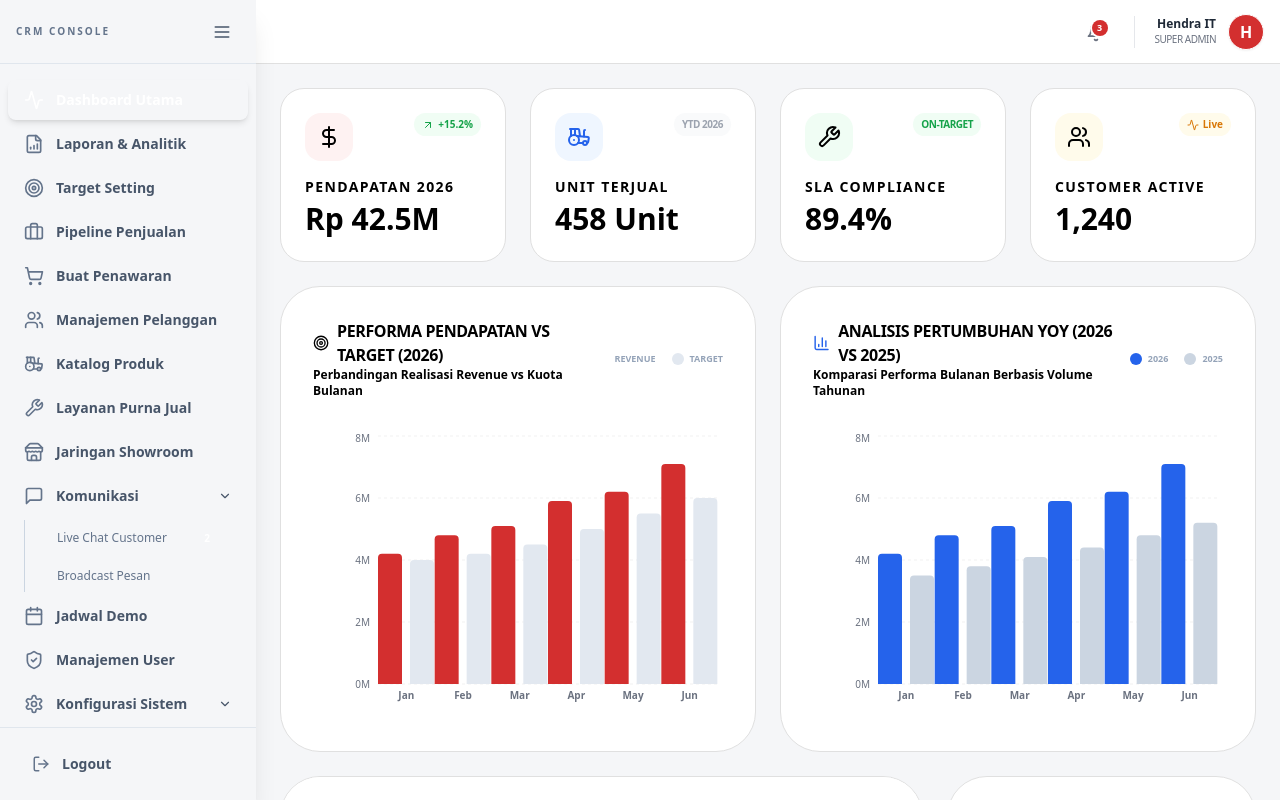
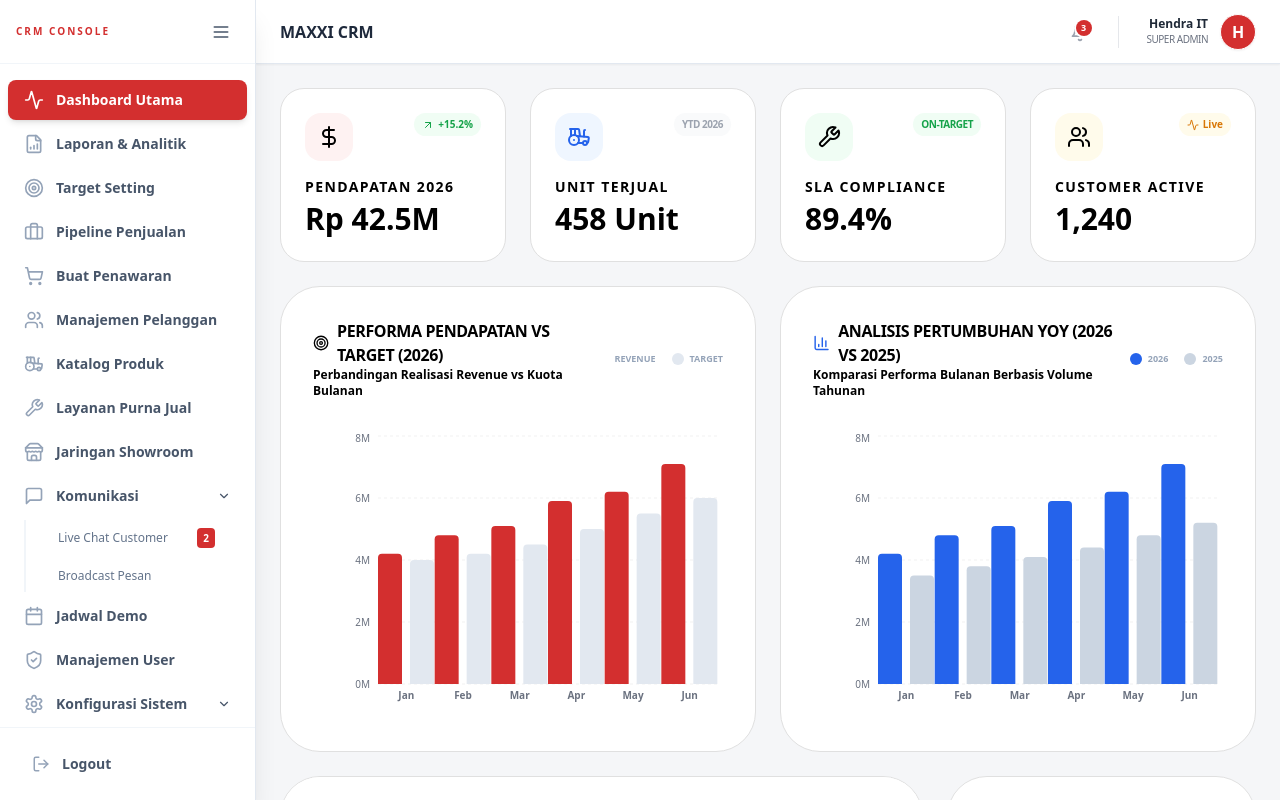
Before and after one commit to h2s-product/crm-maxxi, a React (Vite) app in the folder CRM-main/: page / in a window 1280 px wide. Both pictures are taken after a click on the button "MASUK KE DASHBOARD". Built offline with nearby package versions, Linux system fonts and the light colour scheme.

Commit message:
Update Layout.tsx

```diff
--- a/CRM-main/src/components/Layout.tsx
+++ b/CRM-main/src/components/Layout.tsx
@@ -1,6 +1,5 @@
-
 import React, { useState, useEffect, useRef } from 'react';
-import { Activity, Tractor, Users, ShoppingCart, Calendar, Menu, Settings, Briefcase, Wrench, Megaphone, Store, Bell, Check, X, AlertTriangle, Info, ShieldCheck, MessageSquare, MessageCircle, ChevronDown, ChevronRight, LogOut, User as UserIcon, FormInput, LayoutDashboard, Map as MapIcon, Maximize, Minimize, Package, UserPlus, CheckCheck, Trash2, FileBarChart, Target } from 'lucide-react';
+import { Activity, Tractor, Users, ShoppingCart, Calendar, Menu, Settings, Briefcase, Wrench, Megaphone, Store, Bell, LogOut, MessageSquare, MessageCircle, ChevronDown, ChevronRight, FormInput, LayoutDashboard, Map as MapIcon, FileBarChart, Target, ShieldCheck } from 'lucide-react';
 import { User, UserRole } from '../types';
 
 interface LayoutProps {
@@ -11,7 +10,7 @@ interface LayoutProps {
   onLogout: () => void;
 }
 
-export const MaxxiLogo = ({ className, variant }: { className?: string; variant?: string }) => null;
+export const MaxxiLogo = () => null;
 
 interface NavItem {
   id: string;
@@ -91,17 +90,21 @@ const Layout: React.FC<LayoutProps> = ({ children, currentPage, onNavigate, user
 
   return (
     <div className="flex h-screen bg-[#F5F6F8] overflow-hidden font-sans">
-      <aside className={`${sidebarOpen ? 'w-64' : 'w-20'} bg-maxxi-sidebar text-slate-800 transition-all duration-300 flex flex-col z-20 shadow-xl`}>
-        <div className="p-4 flex items-center justify-between h-16 border-b border-slate-300/50">
+      {/* SIDEBAR */}
+      <aside className={`${sidebarOpen ? 'w-64' : 'w-20'} bg-white text-slate-800 transition-all duration-300 flex flex-col z-20 shadow-xl border-r border-slate-200`}>
+        <div className="p-4 flex items-center justify-between h-16 border-b border-slate-100">
           <div className={`${!sidebarOpen && 'hidden'} overflow-hidden transition-all duration-300`}>
-             <span className="text-[10px] block font-black text-slate-500 uppercase tracking-[0.2em]">CRM Console</span>
+             <span className="text-[10px] block font-black text-[#D32F2F] uppercase tracking-[0.2em]">CRM Console</span>
           </div>
-            <button onClick={() => setSidebarOpen(!sidebarOpen)} className="p-2 rounded-lg transition-colors text-slate-600 hover:bg-red-600 hover:text-white">
+          <button
+            onClick={() => setSidebarOpen(!sidebarOpen)}
+            className="p-2 rounded-lg transition-all hover:bg-red-50 text-slate-600 hover:text-[#D32F2F] active:scale-90 outline-none"
+          >
             <Menu size={20} />
           </button>
         </div>
 
-        <nav className="flex-1 py-4 space-y-1 px-2 overflow-y-auto custom-scrollbar">
+        <nav className="flex-1 py-4 space-y-1 px-2 overflow-y-auto">
           {navItems.map((item) => {
             if (!isSectionAllowed(item.id)) return null;
             const isActive = currentPage === item.id || (item.children && item.children.some(c => c.id === currentPage));
@@ -114,38 +117,42 @@ const Layout: React.FC<LayoutProps> = ({ children, currentPage, onNavigate, user
                             if (!sidebarOpen) setSidebarOpen(true);
                             if (item.children) toggleSubMenu(item.id); else onNavigate(item.id);
                         }}
-                        className={`w-full flex items-center justify-between px-4 py-2.5 rounded-lg transition-all duration-200 group ${
-                            isActive ? 'bg-maxxi-primary text-white shadow-md' : 'text-slate-600 hover:bg-slate-300/50 hover:text-slate-900'
+                        className={`w-full flex items-center justify-between px-4 py-2.5 rounded-lg transition-all duration-200 group outline-none active:scale-[0.98] ${
+                            isActive
+                                ? 'bg-[#D32F2F] text-white shadow-md'
+                                : 'text-slate-600 hover:bg-red-50 hover:text-[#D32F2F]'
                         }`}
                     >
                         <div className="flex items-center gap-3">
-                            <item.icon size={20} className={isActive ? 'text-white' : 'text-slate-500 group-hover:text-slate-800'} />
+                            <item.icon size={20} className={isActive ? 'text-white' : 'text-slate-400 group-hover:text-[#D32F2F]'} />
                             <span className={`whitespace-nowrap text-sm font-semibold ${!sidebarOpen && 'hidden'}`}>{item.label}</span>
                         </div>
                         <div className="flex items-center gap-2">
                            {item.badgeCount && item.badgeCount > 0 && !isExpanded && sidebarOpen && (
-                              <span className="bg-maxxi-primary text-white text-[10px] font-bold px-1.5 py-0.5 rounded shadow-sm">{item.badgeCount}</span>
+                              <span className="bg-[#D32F2F] text-white text-[10px] font-bold px-1.5 py-0.5 rounded shadow-sm">
+                                {item.badgeCount}
+                              </span>
                            )}
                            {item.children && sidebarOpen && (isExpanded ? <ChevronDown size={14} /> : <ChevronRight size={14} />)}
                         </div>
                     </button>
+
                     {item.children && isExpanded && sidebarOpen && (
-                        <div className="ml-4 space-y-1 mt-1 border-l border-slate-300">
+                        <div className="ml-4 space-y-1 mt-1 border-l-2 border-slate-100">
                             {item.children.map(child => {
                                 if (!isSectionAllowed(child.id)) return null;
+                                const isSubActive = currentPage === child.id;
                                 return (
                                     <button
                                       key={child.id}
                                       onClick={() => onNavigate(child.id)}
-                                      className={`w-full flex items-center justify-between px-8 py-2 rounded-lg transition-all text-xs font-medium ${
-                                        currentPage === child.id ? 'text-maxxi-primary font-black' : 'text-slate-500 hover:text-slate-900 hover:bg-slate-300/30'
+                                      className={`w-full flex items-center justify-between px-8 py-2 rounded-lg transition-all text-xs font-medium outline-none active:bg-red-50 ${
+                                        isSubActive ? 'text-[#D32F2F] font-bold bg-red-50/50' : 'text-slate-500 hover:text-[#D32F2F] hover:bg-slate-50'
                                       }`}
                                     >
-                                        <div className="flex items-center gap-3">
-                                           <span className="whitespace-nowrap">{child.label}</span>
-                                        </div>
+                                        <span className="whitespace-nowrap">{child.label}</span>
                                         {child.badgeCount && child.badgeCount > 0 && (
-                                           <span className="text-[10px] font-bold px-1.5 py-0.5 rounded bg-maxxi-primary text-white">{child.badgeCount}</span>
+                                           <span className="text-[10px] font-bold px-1.5 py-0.5 rounded bg-[#D32F2F] text-white">{child.badgeCount}</span>
                                         )}
                                     </button>
                                 )
@@ -157,28 +164,30 @@ const Layout: React.FC<LayoutProps> = ({ children, currentPage, onNavigate, user
           })}
         </nav>
 
-        <div className="p-4 border-t border-slate-300/50 bg-maxxi-sidebar">
+        <div className="p-4 border-t border-slate-100">
             <button
               onClick={onLogout}
-              className="w-full flex items-center gap-3 px-4 py-2.5 rounded-lg text-slate-600 hover:bg-maxxi-primary hover:text-white transition-all duration-200 group"
+              className="w-full flex items-center gap-3 px-4 py-2.5 rounded-lg text-slate-600 hover:bg-red-600 hover:text-white transition-all duration-200 group active:scale-95 outline-none"
             >
-                <LogOut size={18} className="text-slate-500 group-hover:text-white" />
+                <LogOut size={18} className="text-slate-400 group-hover:text-white" />
                 <span className={`text-sm font-semibold ${!sidebarOpen && 'hidden'}`}>Logout</span>
             </button>
         </div>
       </aside>
 
+      {/* MAIN CONTENT */}
       <main className="flex-1 flex flex-col min-w-0 overflow-hidden relative">
-        <header className="bg-white shadow-subtle z-10 p-4 flex justify-between items-center h-16 border-b border-[#E0E0E0]">
+        <header className="bg-white z-10 p-4 flex justify-between items-center h-16 border-b border-slate-200 shadow-sm">
             <div className="flex items-center">
               <MaxxiLogo />
+              <h1 className="text-slate-800 font-bold ml-2">MAXXI CRM</h1>
             </div>
 
             <div className="flex items-center gap-4">
                 <div className="relative" ref={notificationRef}>
                     <button
                         onClick={() => setShowNotifications(!showNotifications)}
-                        className={`p-2 rounded-full transition-all relative ${showNotifications ? 'bg-red-50 text-[#D32F2F]' : 'text-gray-500 hover:bg-gray-100'}`}
+                        className={`p-2 rounded-full transition-all relative outline-none active:scale-90 ${showNotifications ? 'bg-red-50 text-[#D32F2F]' : 'text-gray-400 hover:bg-gray-100'}`}
                     >
                         <Bell size={20} />
                         <span className="absolute top-1.5 right-1.5 w-4 h-4 bg-[#D32F2F] text-white text-[9px] font-bold rounded-full flex items-center justify-center ring-2 ring-white">
@@ -187,21 +196,16 @@ const Layout: React.FC<LayoutProps> = ({ children, currentPage, onNavigate, user
                     </button>
 
                     {showNotifications && (
-                        <div className="absolute right-0 mt-3 w-80 bg-white rounded-xl shadow-2xl border border-gray-200 z-50 overflow-hidden animate-in slide-in-from-top-2 duration-200">
-                            <div className="p-4 border-b border-gray-100 bg-gray-50/50 flex justify-between items-center">
+                        <div className="absolute right-0 mt-3 w-80 bg-white rounded-xl shadow-2xl border border-gray-200 z-50 overflow-hidden">
+                            <div className="p-4 border-b border-gray-100 bg-gray-50 flex justify-between items-center">
                                 <h3 className="font-bold text-gray-800 text-sm">Notifikasi</h3>
-                                <button className="text-[10px] font-bold text-[#D32F2F] uppercase hover:underline">Baca Semua</button>
+                                <button className="text-[10px] font-bold text-[#D32F2F] hover:underline">Baca Semua</button>
                             </div>
-                            <div className="max-h-80 overflow-y-auto custom-scrollbar p-2">
-                                <div className="p-3 hover:bg-gray-50 rounded-lg cursor-pointer transition-colors border-b border-gray-50">
-                                  <p className="text-xs font-semibold text-gray-800">Tiket Servis Baru</p>
+                            <div className="max-h-80 overflow-y-auto p-2">
+                                <div className="p-3 hover:bg-red-50 rounded-lg cursor-pointer transition-colors border-b border-gray-50 group">
+                                  <p className="text-xs font-semibold text-gray-800 group-hover:text-[#D32F2F]">Tiket Servis Baru</p>
                                   <p className="text-[10px] text-gray-500 mt-1">#TKT-2025-005: Mesin overheat pada Bimo 110X</p>
                                   <span className="text-[9px] text-gray-400 mt-1 block">5 menit yang lalu</span>
-                                </div>
-                                <div className="p-3 hover:bg-gray-50 rounded-lg cursor-pointer transition-colors">
-                                  <p className="text-xs font-semibold text-gray-800">Target Tercapai!</p>
-                                  <p className="text-[10px] text-gray-500 mt-1">Region JATIM telah mencapai 95% target bulanan.</p>
-                                  <span className="text-[9px] text-gray-400 mt-1 block">1 jam yang lalu</span>
                                 </div>
                             </div>
                         </div>
@@ -210,14 +214,14 @@ const Layout: React.FC<LayoutProps> = ({ children, currentPage, onNavigate, user
 
                 <div className="h-8 w-px bg-gray-200 mx-1"></div>
 
-                <div onClick={() => onNavigate('profile')} className="flex items-center gap-3 cursor-pointer group">
+                <div onClick={() => onNavigate('profile')} className="flex items-center gap-3 cursor-pointer group px-2 py-1 rounded-lg hover:bg-gray-50 transition-all">
                     <div className="text-right hidden sm:block">
                         <p className="text-xs font-bold text-gray-800 group-hover:text-[#D32F2F] transition-colors">{user.name}</p>
                         <p className="text-[10px] text-gray-500 font-medium uppercase tracking-tighter">
                           {user.role === UserRole.SUPER_ADMIN ? 'Super Admin' : 'Sales Area'}
                         </p>
                     </div>
-                    <div className="h-9 w-9 rounded-full bg-[#D32F2F] flex items-center justify-center text-white font-bold shadow-sm border border-white">
+                    <div className="h-9 w-9 rounded-full bg-[#D32F2F] flex items-center justify-center text-white font-bold shadow-sm border border-white group-active:scale-90 transition-transform">
                         {user.name.charAt(0)}
                     </div>
                 </div>
```
